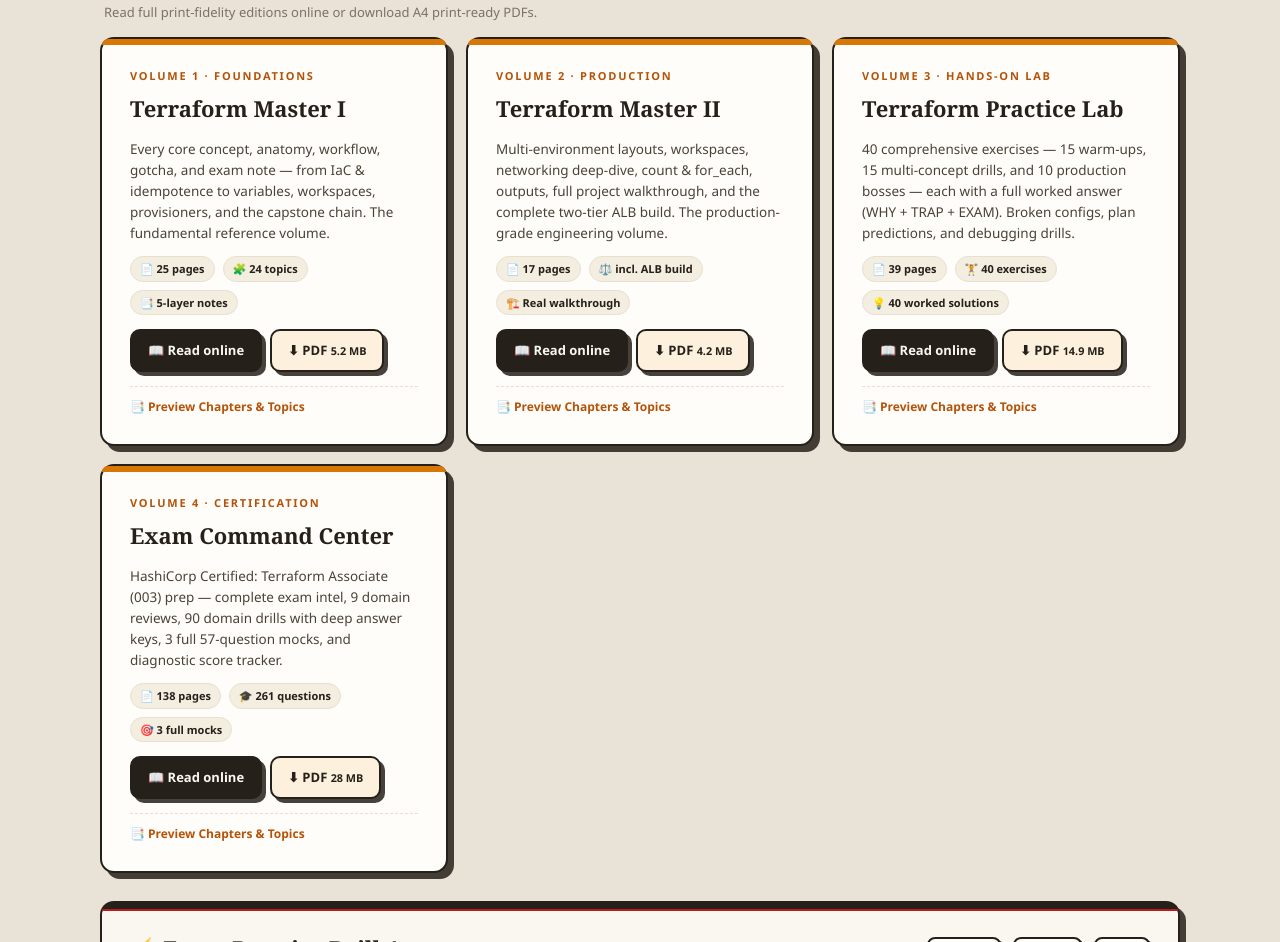
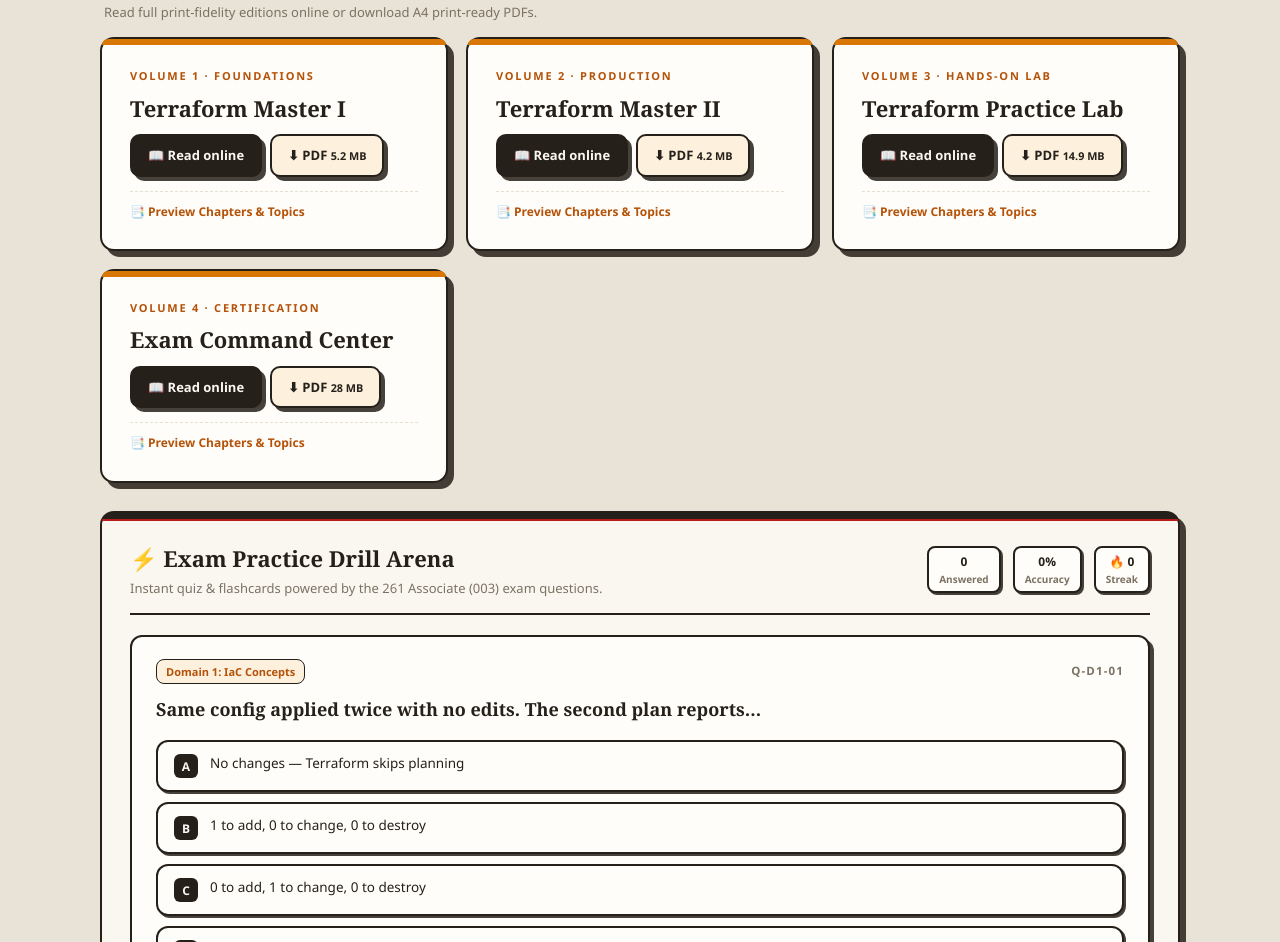
Before and after one commit to EslamNabawy/TerraForm-By-Nabawy, a plain HTML site: page index.html in a window 1280 px wide. Shown: the part 536-1478 px from the top of the page. Drawn offline with Linux system fonts and the light colour scheme.

Commit message:
Remove descriptions and meta tags from book cards — preview chapters replaces them

```diff
--- a/index.html
+++ b/index.html
@@ -89,12 +89,7 @@
           <div class="num">VOLUME 1 · FOUNDATIONS</div>
         </div>
         <h2>Terraform Master I</h2>
-        <p>Every core concept, anatomy, workflow, gotcha, and exam note — from IaC &amp; idempotence to variables, workspaces, provisioners, and the capstone chain. The fundamental reference volume.</p>
-        <div class="meta">
-          <span class="tag">📄 25 pages</span>
-          <span class="tag">🧩 24 topics</span>
-          <span class="tag">📑 5-layer notes</span>
-        </div>
+
         <div class="btns">
           <a class="btn solid" href="books/vol1-foundations.html">📖 Read online</a>
           <a class="btn amber pdf-download-btn" href="books/vol1-foundations.pdf" download="TerraForm_Vol1_Foundations_by_Nabawy.pdf">⬇ PDF <small>5.2 MB</small></a>
@@ -127,12 +122,7 @@
           <div class="num">VOLUME 2 · PRODUCTION</div>
         </div>
         <h2>Terraform Master II</h2>
-        <p>Multi-environment layouts, workspaces, networking deep-dive, count &amp; for_each, outputs, full project walkthrough, and the complete two-tier ALB build. The production-grade engineering volume.</p>
-        <div class="meta">
-          <span class="tag">📄 17 pages</span>
-          <span class="tag">⚖️ incl. ALB build</span>
-          <span class="tag">🏗️ Real walkthrough</span>
-        </div>
+
         <div class="btns">
           <a class="btn solid" href="books/vol2-production.html">📖 Read online</a>
           <a class="btn amber pdf-download-btn" href="books/vol2-production.pdf" download="TerraForm_Vol2_Production_by_Nabawy.pdf">⬇ PDF <small>4.2 MB</small></a>
@@ -162,12 +152,7 @@
           <div class="num">VOLUME 3 · HANDS-ON LAB</div>
         </div>
         <h2>Terraform Practice Lab</h2>
-        <p>40 comprehensive exercises — 15 warm-ups, 15 multi-concept drills, and 10 production bosses — each with a full worked answer (WHY + TRAP + EXAM). Broken configs, plan predictions, and debugging drills.</p>
-        <div class="meta">
-          <span class="tag">📄 39 pages</span>
-          <span class="tag">🏋️ 40 exercises</span>
-          <span class="tag">💡 40 worked solutions</span>
-        </div>
+
         <div class="btns">
           <a class="btn solid" href="books/lab.html">📖 Read online</a>
           <a class="btn amber pdf-download-btn" href="books/lab.pdf" download="TerraForm_Vol3_Practice_Lab_by_Nabawy.pdf">⬇ PDF <small>14.9 MB</small></a>
@@ -196,12 +181,7 @@
           <div class="num">VOLUME 4 · CERTIFICATION</div>
         </div>
         <h2>Exam Command Center</h2>
-        <p>HashiCorp Certified: Terraform Associate (003) prep — complete exam intel, 9 domain reviews, 90 domain drills with deep answer keys, 3 full 57-question mocks, and diagnostic score tracker.</p>
-        <div class="meta">
-          <span class="tag">📄 138 pages</span>
-          <span class="tag">🎓 261 questions</span>
-          <span class="tag">🎯 3 full mocks</span>
-        </div>
+
         <div class="btns">
           <a class="btn solid" href="books/exam-center.html">📖 Read online</a>
           <a class="btn amber pdf-download-btn" href="books/exam-center.pdf" download="TerraForm_Vol4_Exam_Command_Center_by_Nabawy.pdf">⬇ PDF <small>28 MB</small></a>
```
